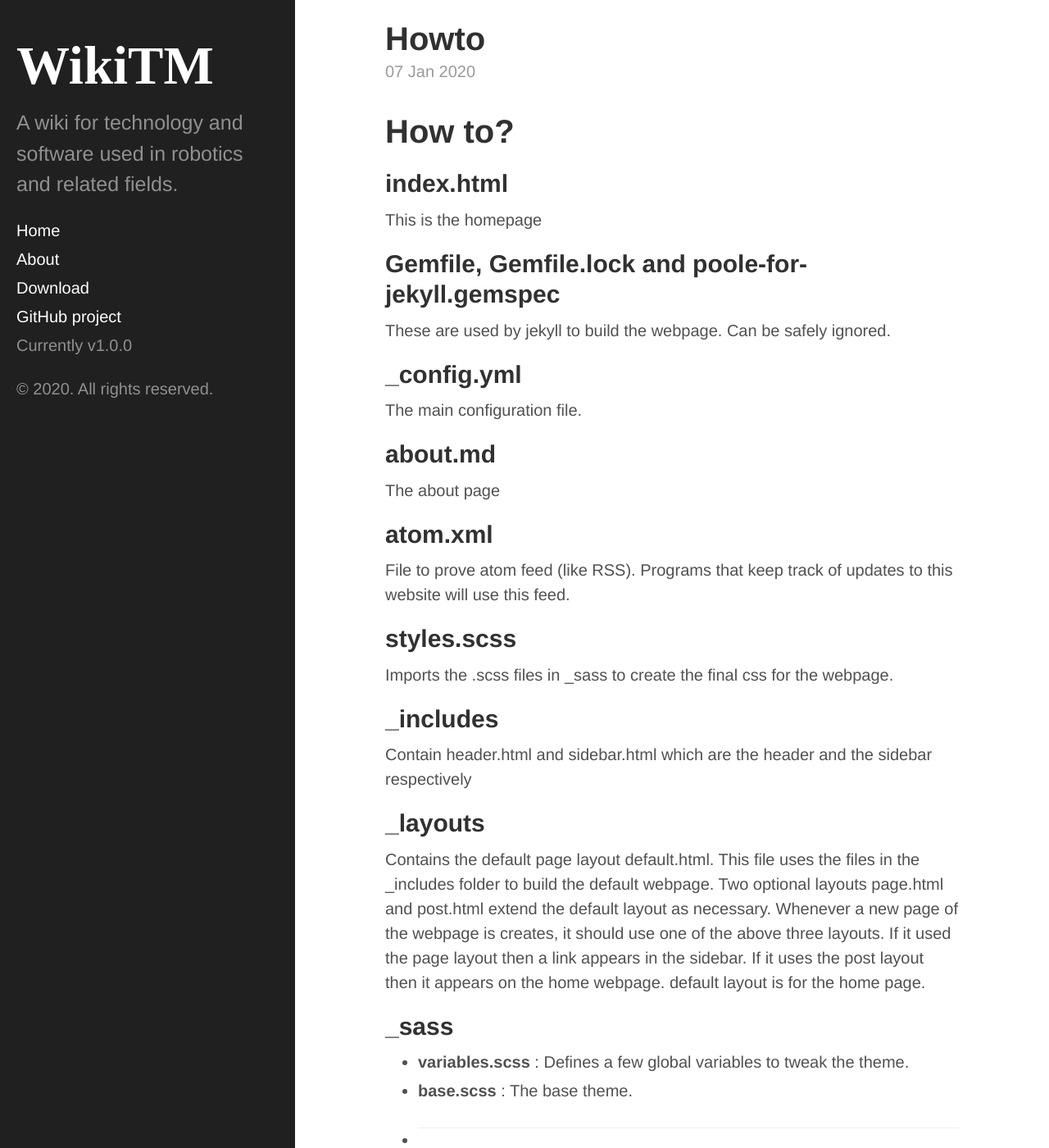
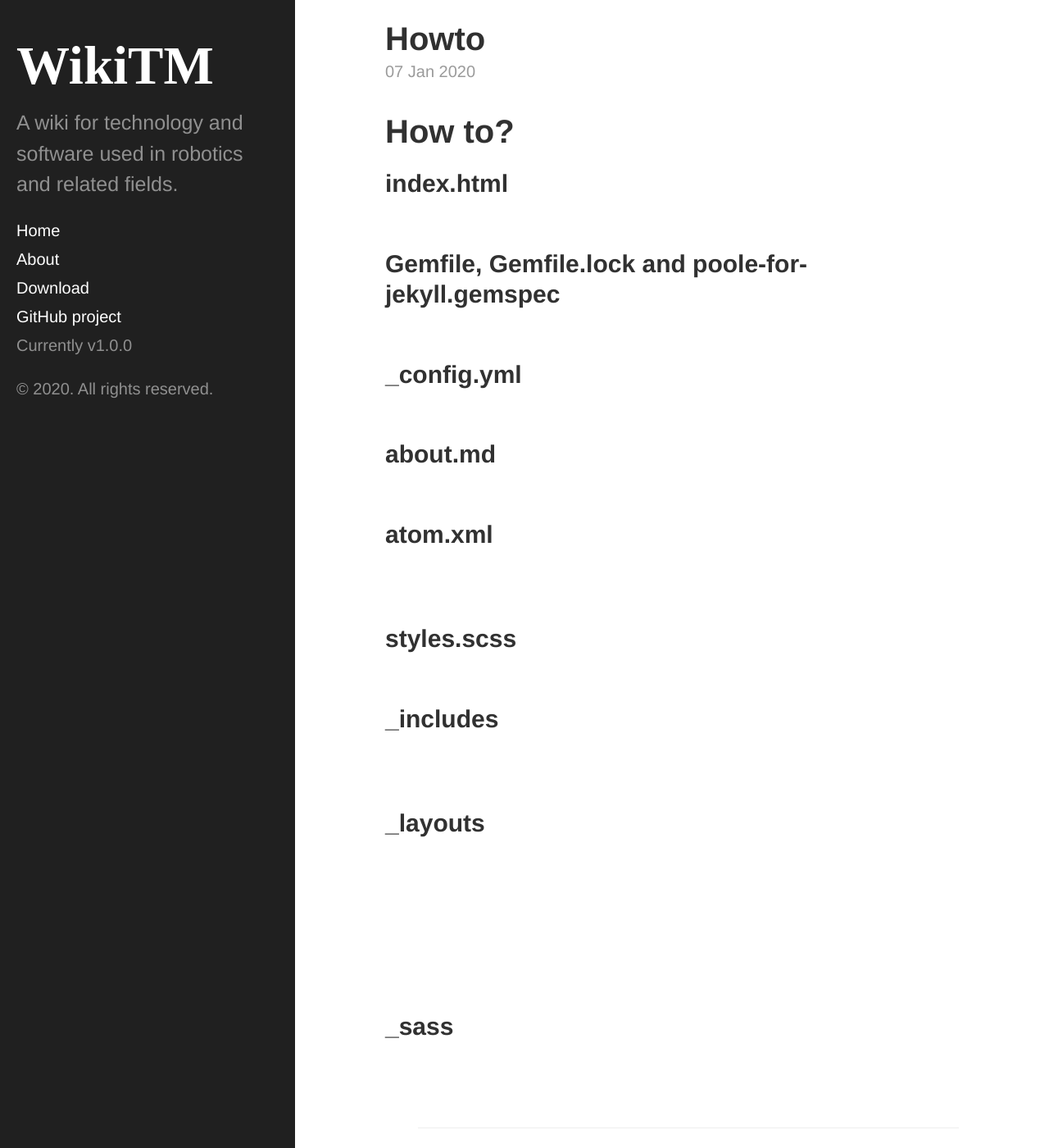
Before and after one commit to tejaswid/wikitm, a Jekyll site: the page built from index.html, in a window 1280 px wide and 1400 px high, scrolled down 209 px. Shown: the whole window at 82% size. Built offline with Jekyll 4.4.1, drawn with Linux system fonts in a browser that asks for light colours; the list of posts is cut into pages by our own code.

Commit message:
Testing continues

```diff
--- a/_sass/_layout.scss
+++ b/_sass/_layout.scss
@@ -10,10 +10,10 @@
   margin-right: auto;
 
   word-wrap: 90%;
-  .content{
+}
 
-  background-color: #aae;
-  }
+.container.content {
+	color: #fff;
 }
 
 footer {
```
